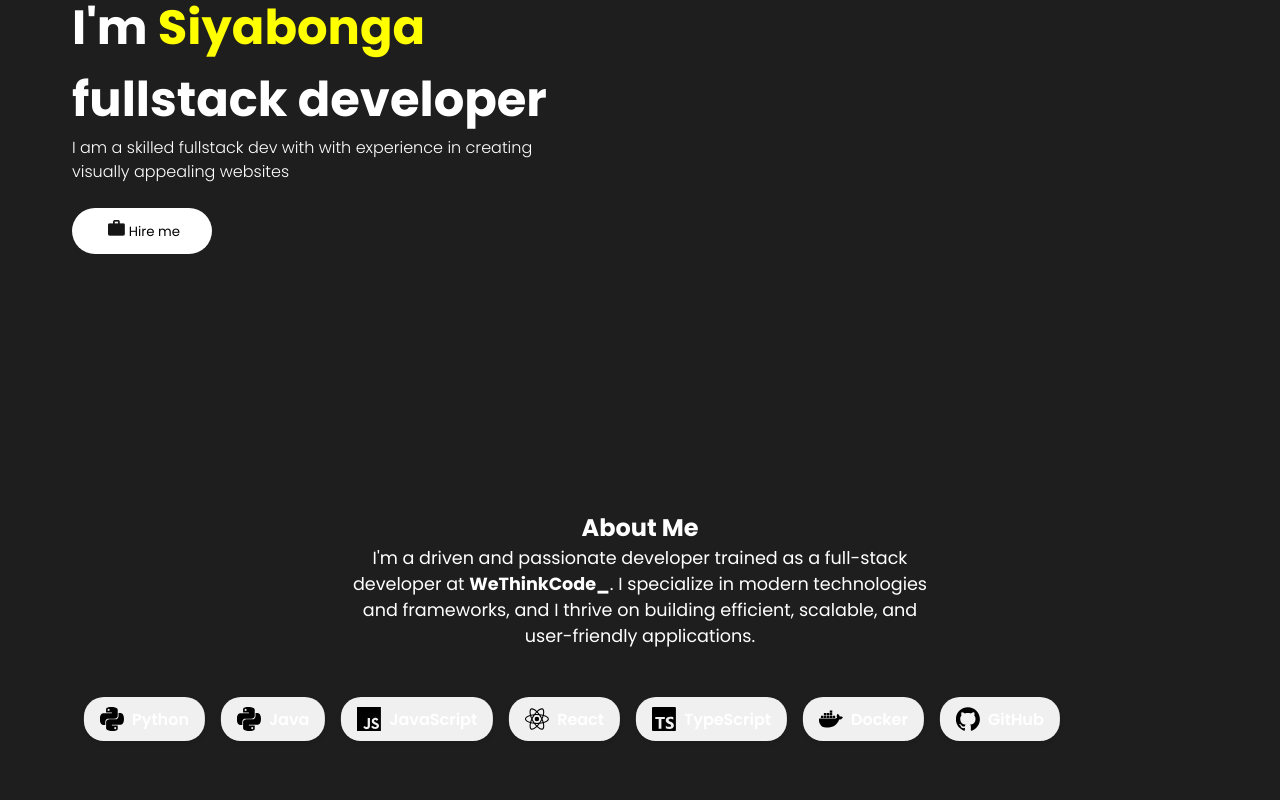
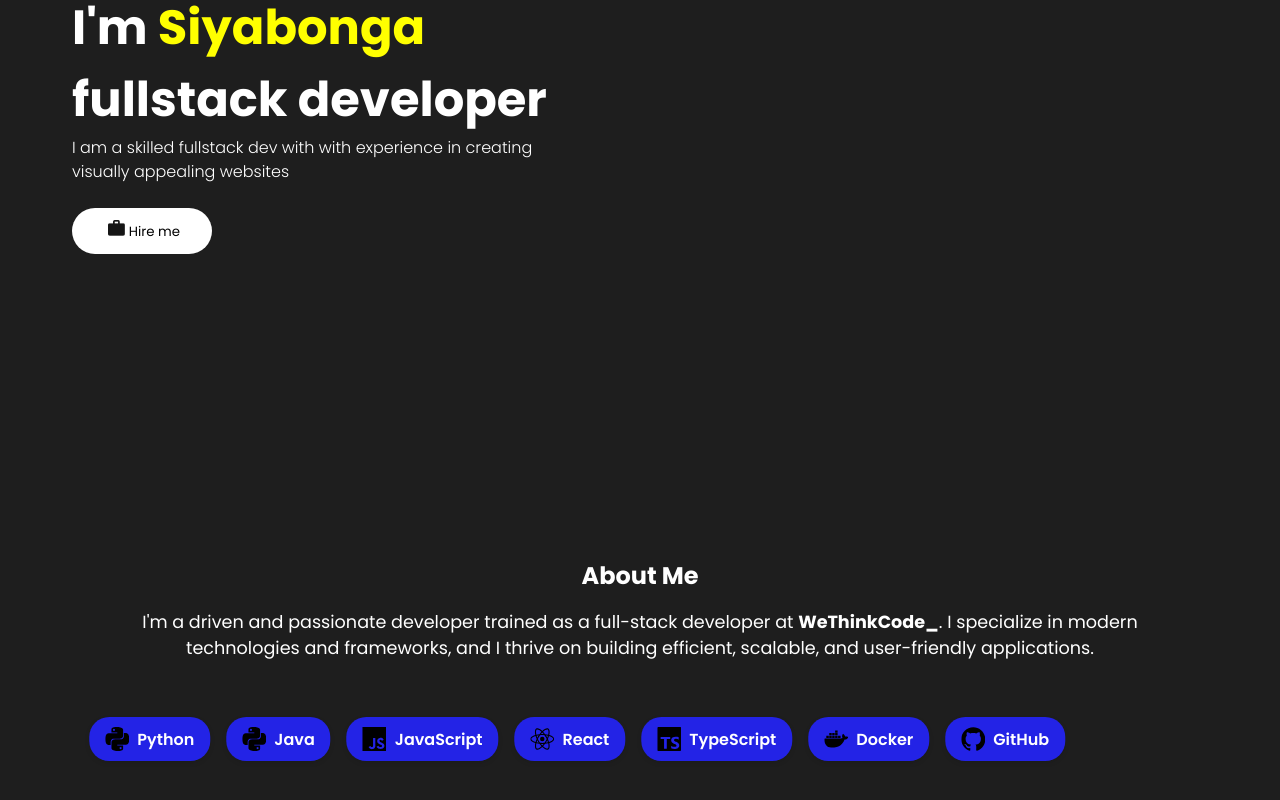
Before and after one commit to s-nguza/Portfolio, a React (Create React App) app: page / in a window 1280 px wide. Shown: the part 338-1138 px from the top of the page. Built offline with nearby package versions, Linux system fonts and the light colour scheme.

Commit message:
colour update

```diff
--- a/src/components/About/about.css
+++ b/src/components/About/about.css
@@ -1,14 +1,18 @@
 .about-section {
   text-align: center;
-  padding: 2rem;
+  padding: 5rem;
 }
 
 .intro {
-  margin-bottom: 2rem;
+  margin-bottom: 2.5rem;
   font-size: 1.1rem;
-  max-width: 600px;
+  max-width: 65rem;
   margin-left: auto;
   margin-right: auto;
+}
+
+.about-section h2 {
+  margin-bottom: 1rem; /* space between heading and paragraph */
 }
 
 .skills-wrapper {
@@ -25,7 +29,7 @@
   flex: 0 0 auto;
   display: flex;
   align-items: center;
-  background-color: #f0f0f0;
+  background-color:rgb(35, 35, 230);
   padding: 0.6rem 1rem;
   border-radius: 20px;
   box-shadow: 0 2px 5px rgba(0,0,0,0.1);
```
